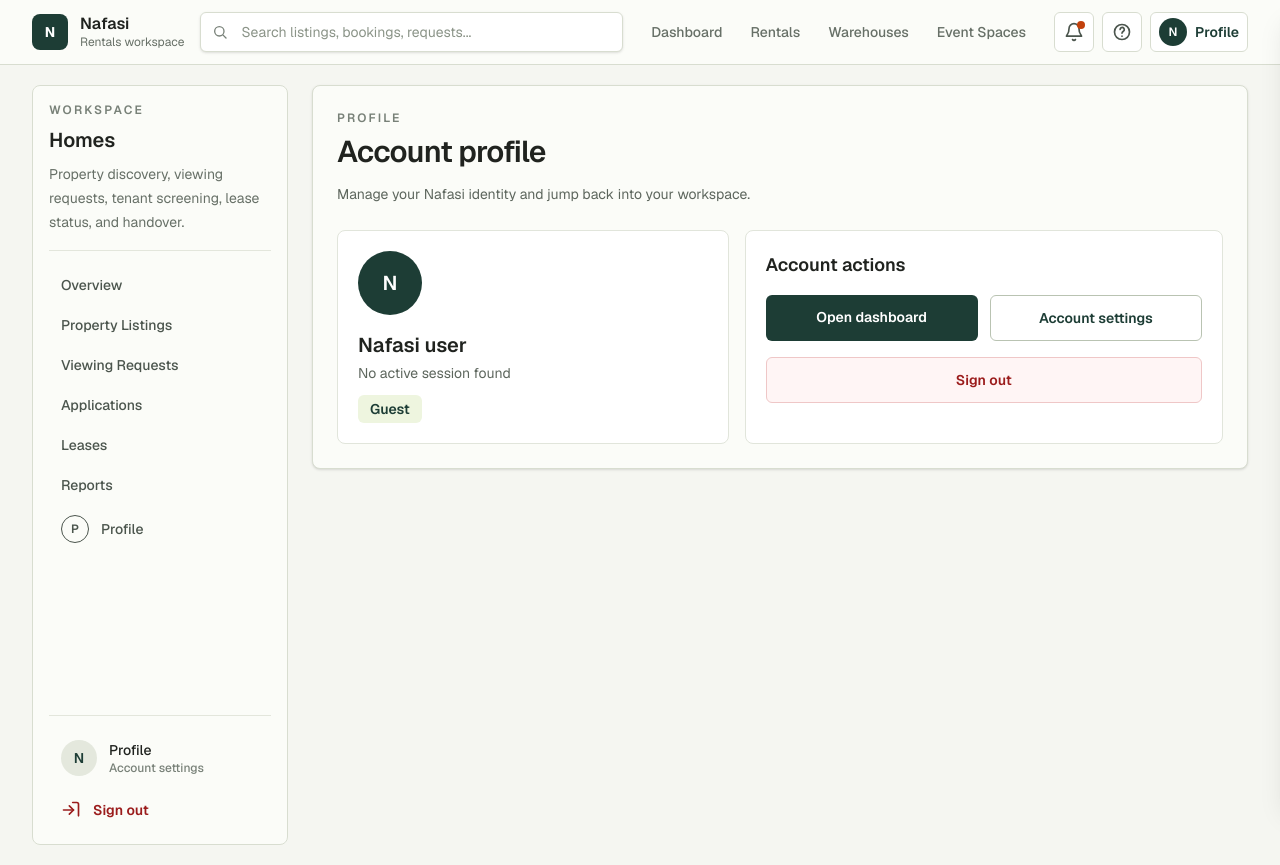
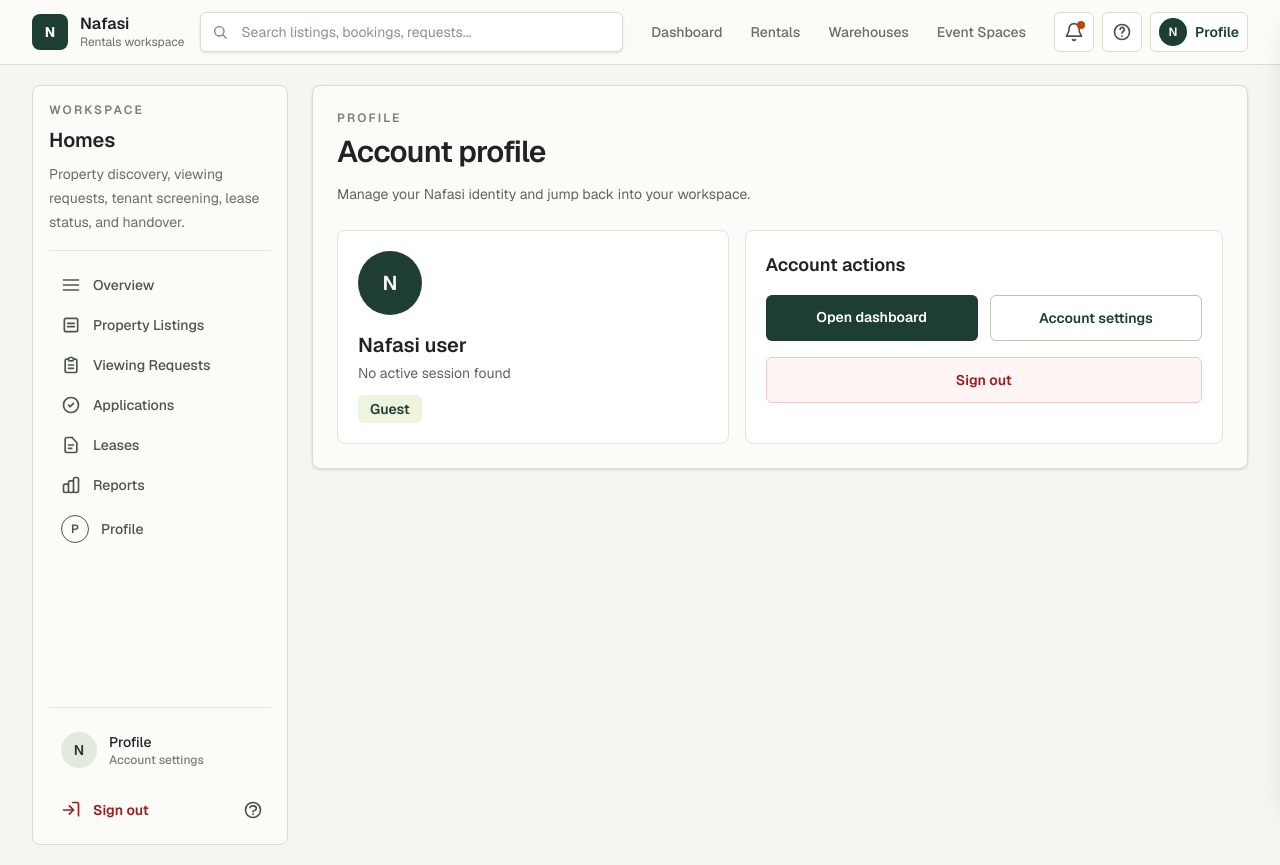
Before and after one commit to allanhue/Nafasi, a Next.js app: page /account in a window 1280 px wide. Built offline with nearby package versions, Linux system fonts and the light colour scheme; no server answers.

Commit message:
Version 1 added icons in the sidebar

```diff
--- a/app/components/sidebar.tsx
+++ b/app/components/sidebar.tsx
@@ -8,6 +8,97 @@
 type SidebarProps = {
   activeFeature: Feature;
 };
+
+// Icon components
+function OverviewIcon() {
+  return (
+    <svg className="h-5 w-5" fill="none" stroke="currentColor" strokeWidth="2" viewBox="0 0 24 24">
+      <path d="M3 12h18M3 6h18M3 18h18" strokeLinecap="round" strokeLinejoin="round" />
+    </svg>
+  );
+}
+
+function ListingIcon() {
+  return (
+    <svg className="h-5 w-5" fill="none" stroke="currentColor" strokeWidth="2" viewBox="0 0 24 24">
+      <path d="M4 6a2 2 0 0 1 2-2h12a2 2 0 0 1 2 2v12a2 2 0 0 1-2 2H6a2 2 0 0 1-2-2V6z" strokeLinecap="round" strokeLinejoin="round" />
+      <path d="M8 10h8M8 14h8" strokeLinecap="round" strokeLinejoin="round" />
+    </svg>
+  );
+}
+
+function RequestsIcon() {
+  return (
+    <svg className="h-5 w-5" fill="none" stroke="currentColor" strokeWidth="2" viewBox="0 0 24 24">
+      <path d="M9 5H7a2 2 0 0 0-2 2v12a2 2 0 0 0 2 2h10a2 2 0 0 0 2-2V7a2 2 0 0 0-2-2h-2M9 5a2 2 0 0 0 2 2h2a2 2 0 0 0 2-2M9 5a2 2 0 0 1 2-2h2a2 2 0 0 1 2 2" strokeLinecap="round" strokeLinejoin="round" />
+      <path d="M9 12h6M9 16h6" strokeLinecap="round" strokeLinejoin="round" />
+    </svg>
+  );
+}
+
+function ApplicationsIcon() {
+  return (
+    <svg className="h-5 w-5" fill="none" stroke="currentColor" strokeWidth="2" viewBox="0 0 24 24">
+      <path d="M9 12l2 2 4-4m6 2a9 9 0 1 1-18 0 9 9 0 0 1 18 0z" strokeLinecap="round" strokeLinejoin="round" />
+    </svg>
+  );
+}
+
+function ContractIcon() {
+  return (
+    <svg className="h-5 w-5" fill="none" stroke="currentColor" strokeWidth="2" viewBox="0 0 24 24">
+      <path d="M7 21h10a2 2 0 0 0 2-2V9.414a1 1 0 0 0-.293-.707l-5.414-5.414A1 1 0 0 0 13.586 3H7a2 2 0 0 0-2 2v14a2 2 0 0 0 2 2z" strokeLinecap="round" strokeLinejoin="round" />
+      <path d="M9 12h6M9 16h4" strokeLinecap="round" strokeLinejoin="round" />
+    </svg>
+  );
+}
+
+function ReportsIcon() {
+  return (
+    <svg className="h-5 w-5" fill="none" stroke="currentColor" strokeWidth="2" viewBox="0 0 24 24">
+      <path d="M9 19v-6a2 2 0 0 0-2-2H5a2 2 0 0 0-2 2v6a2 2 0 0 0 2 2h2a2 2 0 0 0 2-2zm0 0V9a2 2 0 0 1 2-2h2a2 2 0 0 1 2 2v10m-6 0a2 2 0 0 0 2 2h2a2 2 0 0 0 2-2m0 0V5a2 2 0 0 1 2-2h2a2 2 0 0 1 2 2v14a2 2 0 0 1-2 2h-2a2 2 0 0 1-2-2z" strokeLinecap="round" strokeLinejoin="round" />
+    </svg>
+  );
+}
+
+function HelpIcon() {
+  return (
+    <svg className="h-5 w-5" fill="none" stroke="currentColor" strokeWidth="2" viewBox="0 0 24 24">
+      <path d="M8.228 9c.549-1.165 2.03-2 3.772-2 2.21 0 4 1.343 4 3 0 1.4-1.278 2.575-3.006 2.907-.542.104-.994.54-.994 1.093m0 3h.01M21 12a9 9 0 1 1-18 0 9 9 0 0 1 18 0z" strokeLinecap="round" strokeLinejoin="round" />
+    </svg>
+  );
+}
+
+function getIconForSection(slug: string): React.ReactNode {
+  switch (slug) {
+    case "overview":
+      return <OverviewIcon />;
+    case "property-listings":
+      return <ListingIcon />;
+    case "warehouse-listings":
+      return <ListingIcon />;
+    case "space-listings":
+      return <ListingIcon />;
+    case "viewing-requests":
+      return <RequestsIcon />;
+    case "storage-requests":
+      return <RequestsIcon />;
+    case "space-requests":
+      return <RequestsIcon />;
+    case "applications":
+      return <ApplicationsIcon />;
+    case "logistics-support":
+      return <RequestsIcon />;
+    case "leases":
+      return <ContractIcon />;
+    case "contracts":
+      return <ContractIcon />;
+    case "reports":
+      return <ReportsIcon />;
+    default:
+      return <OverviewIcon />;
+  }
+}
 
 export default function Sidebar({ activeFeature }: SidebarProps) {
   const pathname = usePathname();
@@ -42,24 +133,27 @@
 
             return (
               <Link
-                className={`flex w-full items-center justify-between rounded-md px-3 py-2 text-left text-sm font-medium ${
+                className={`flex w-full items-center gap-3 justify-between rounded-md px-3 py-2 text-left text-sm font-medium transition-colors ${
                   isActive ? "bg-[#1d3d35] text-white" : "text-[#4b554d] hover:bg-[#edf1e7]"
                 }`}
                 href={item.href}
                 key={item.slug}
               >
+                <div className="flex items-center gap-3">
+                  <span className="flex-shrink-0">{getIconForSection(item.slug)}</span>
                   <span>{item.title}</span>
-                {isActive ? <span className="h-2 w-2 rounded-full bg-[#d9ff72]" /> : null}
+                </div>
+                {isActive ? <span className="h-2 w-2 rounded-full bg-[#d9ff72] flex-shrink-0" /> : null}
               </Link>
             );
           })}
           <Link
-            className={`flex w-full items-center gap-3 rounded-md px-3 py-2 text-sm font-medium ${
+            className={`flex w-full items-center gap-3 rounded-md px-3 py-2 text-sm font-medium transition-colors ${
               pathname === "/profile" ? "bg-[#1d3d35] text-white" : "text-[#4b554d] hover:bg-[#edf1e7]"
             }`}
             href="/profile"
           >
-            <span className="grid h-7 w-7 place-items-center rounded-full border border-current text-xs font-semibold">
+            <span className="grid h-7 w-7 place-items-center rounded-full border border-current text-xs font-semibold flex-shrink-0">
               P
             </span>
             <span>Profile</span>
@@ -68,10 +162,10 @@
 
         <div className="mt-auto border-t border-[#e3e6dc] pt-4">
           <Link
-            className="flex items-center gap-3 rounded-md px-3 py-2 text-sm font-medium text-[#4b554d] hover:bg-[#edf1e7]"
+            className="flex items-center gap-3 rounded-md px-3 py-2 text-sm font-medium text-[#4b554d] hover:bg-[#edf1e7] transition-colors"
             href="/profile"
           >
-            <span className="grid h-9 w-9 place-items-center rounded-full bg-[#e4e8dd] text-sm font-semibold text-[#1d3d35]">
+            <span className="grid h-9 w-9 place-items-center rounded-full bg-[#e4e8dd] text-sm font-semibold text-[#1d3d35] flex-shrink-0">
               N
             </span>
             <span className="min-w-0">
@@ -79,19 +173,28 @@
               <span className="block truncate text-xs text-[#788178]">Account settings</span>
             </span>
           </Link>
+          <div className="mt-4 flex items-center gap-2">
             <button
               aria-label="Sign out"
-            className="mt-2 flex w-full items-center gap-3 rounded-md px-3 py-2 text-left text-sm font-semibold text-[#9b1c1c] hover:bg-[#fff5f5]"
+              className="flex-1 flex items-center gap-3 rounded-md px-3 py-2 text-left text-sm font-semibold text-[#9b1c1c] hover:bg-[#fff5f5] transition-colors"
               onClick={handleSignOut}
               type="button"
             >
-            <svg aria-hidden="true" className="h-5 w-5" fill="none" stroke="currentColor" strokeWidth="2" viewBox="0 0 24 24">
+              <svg aria-hidden="true" className="h-5 w-5 flex-shrink-0" fill="none" stroke="currentColor" strokeWidth="2" viewBox="0 0 24 24">
                 <path d="M10 17l5-5-5-5" strokeLinecap="round" strokeLinejoin="round" />
                 <path d="M15 12H3" strokeLinecap="round" strokeLinejoin="round" />
                 <path d="M21 19V5a2 2 0 0 0-2-2h-5" strokeLinecap="round" strokeLinejoin="round" />
               </svg>
               <span>Sign out</span>
             </button>
+            <Link
+              className="p-2 rounded-md text-[#4b554d] hover:bg-[#edf1e7] transition-colors"
+              href="/help"
+              title="Help & Support"
+            >
+              <HelpIcon />
+            </Link>
+          </div>
         </div>
       </div>
     </aside>
```
Lines whose indentation alone changed are shown as unchanged.
